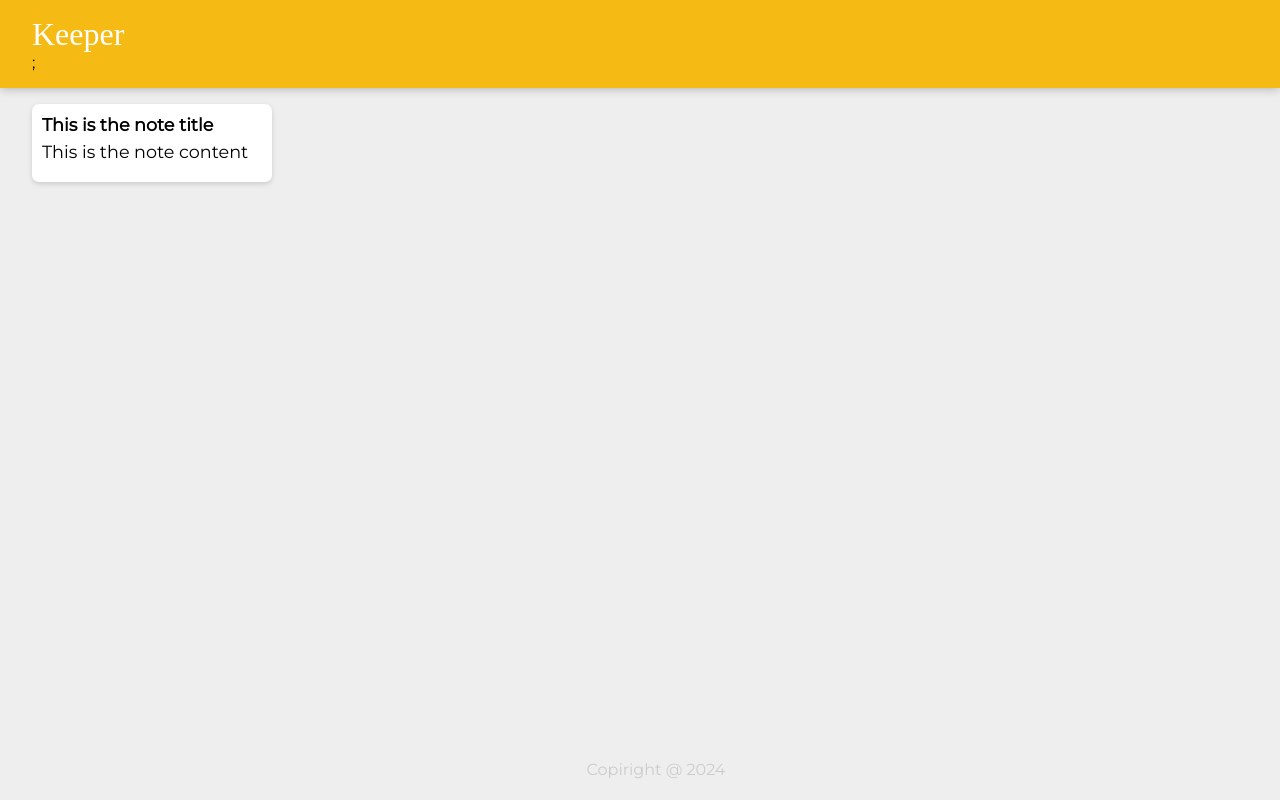
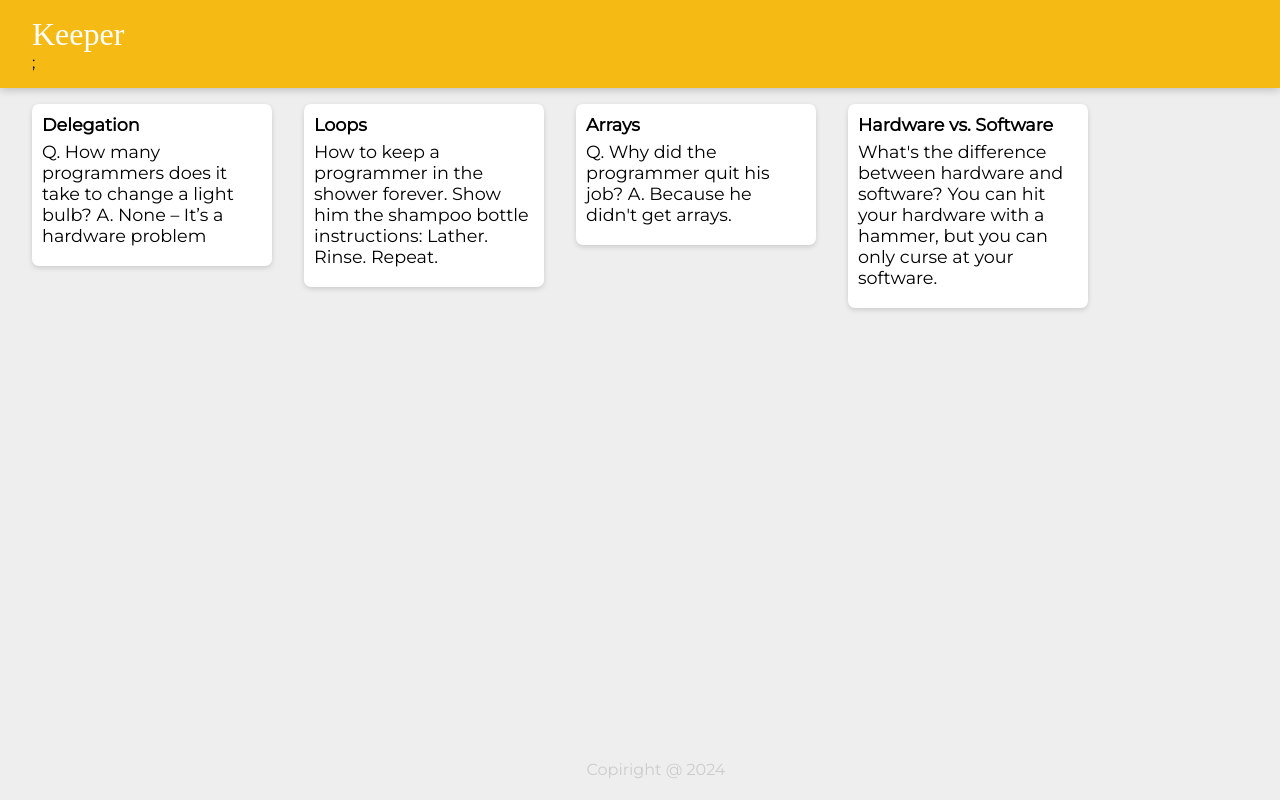
Before and after one commit to jimeneztorres14/Keeper-App, a React (Vite) app: page / in a window 1280 px wide. Built offline with nearby package versions, Linux system fonts and the light colour scheme; a web font is replaced by a local one.

Commit message:
Complete Part 2 - Keeper Project

```diff
--- a/src/components/App.jsx
+++ b/src/components/App.jsx
@@ -2,13 +2,24 @@
 import Header from "./Header";
 import Note from "./Note";
 import Footer from "./Footer";
+import notes from "../notes";
 
+console.log(notes);
+
+function NotesHolder(data){
+    return(
+    <Note
+    key={data.key}
+    title={data.title}
+    content={data.content}
+    />)
+};
 
 function App(){
     return(
         <div>
             <Header />
-            <Note />
+            {notes.map(NotesHolder)}
             <Footer />
         </div>
     )
--- a/src/components/Note.jsx
+++ b/src/components/Note.jsx
@@ -1,13 +1,11 @@
 import React from "react";
 
-
-
-function Note(){
+function Note(props){
 
     return(
         <div className="note">
-            <h1>This is the note title</h1>
-            <p>This is the note content</p>
+            <h1>{props.title}</h1>
+            <p>{props.content}</p>
         </div>
     )
 
--- /dev/null
+++ b/src/notes.js
@@ -0,0 +1,28 @@
+const notes = [
+  {
+    key: 1,
+    title: "Delegation",
+    content:
+      "Q. How many programmers does it take to change a light bulb? A. None – It’s a hardware problem"
+  },
+  {
+    key: 2,
+    title: "Loops",
+    content:
+      "How to keep a programmer in the shower forever. Show him the shampoo bottle instructions: Lather. Rinse. Repeat."
+  },
+  {
+    key: 3,
+    title: "Arrays",
+    content:
+      "Q. Why did the programmer quit his job? A. Because he didn't get arrays."
+  },
+  {
+    key: 4,
+    title: "Hardware vs. Software",
+    content:
+      "What's the difference between hardware and software? You can hit your hardware with a hammer, but you can only curse at your software."
+  }
+];
+
+export default notes;
```
Also changed, not shown: src/index.jsx (+0 -7 lines).
